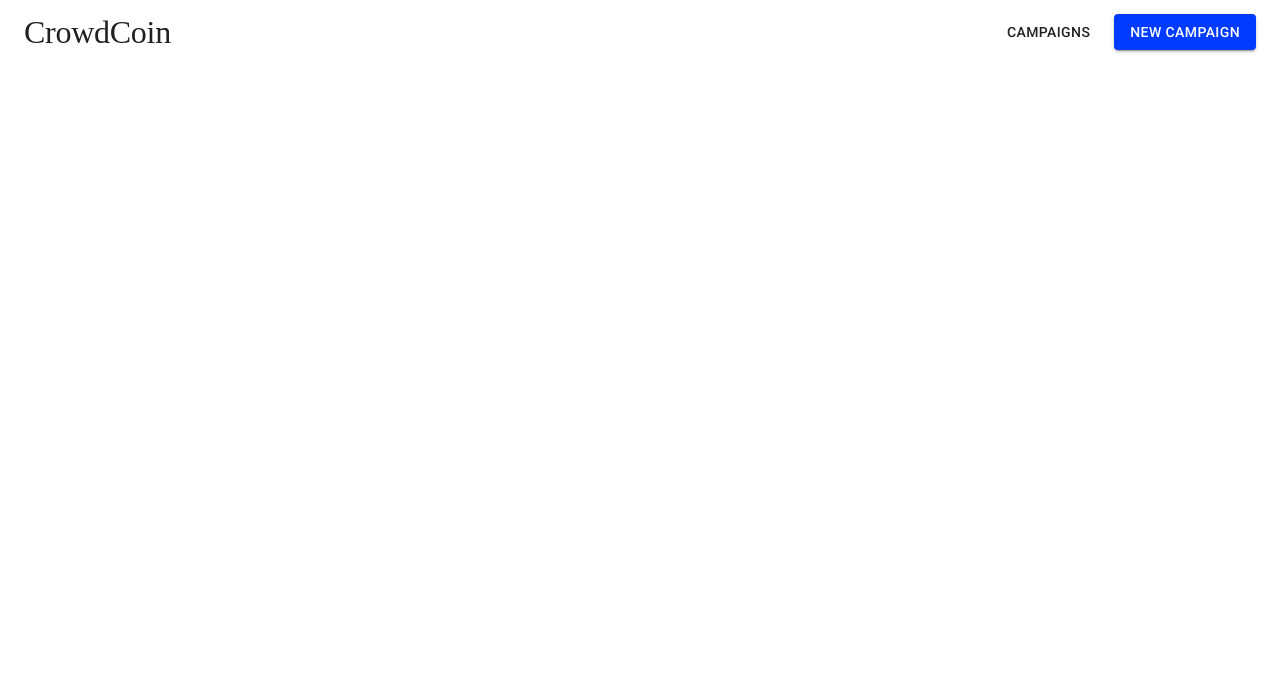
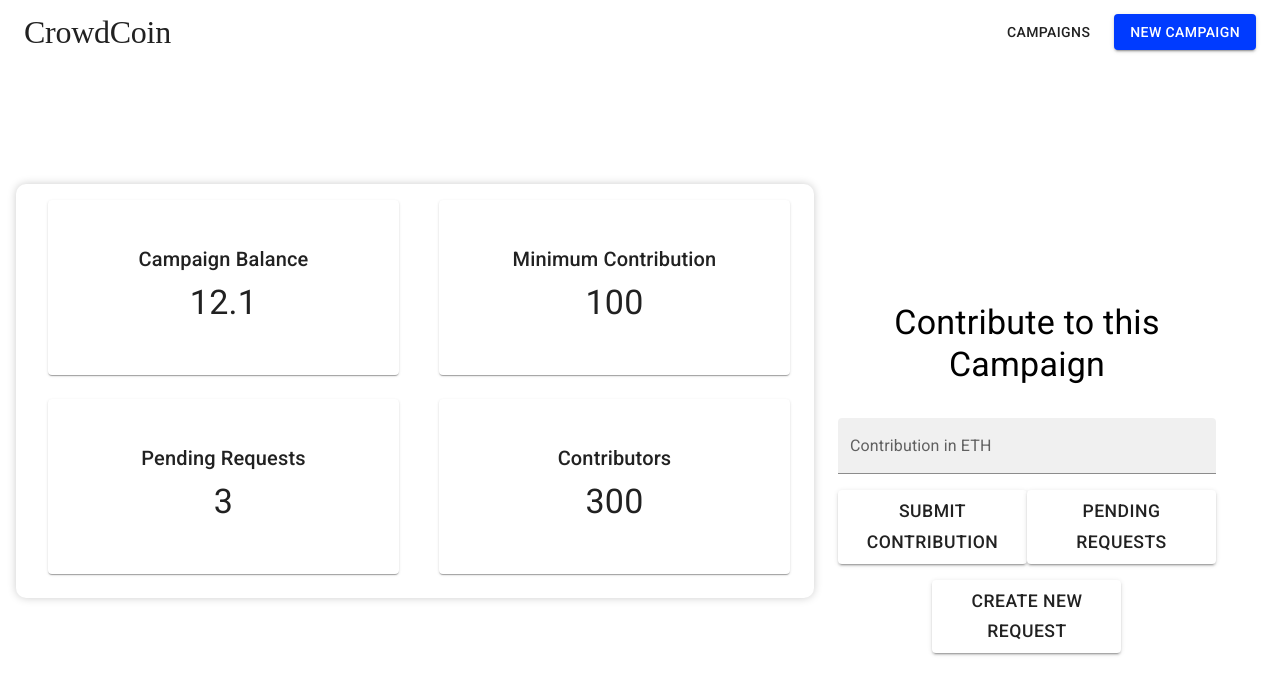
Before and after one commit to sam41306061/kickstarter-material-ui, a React (Create React App) app: page /create/campdash in a window 1280 px wide. Shown: the top 694 px of the page. Built offline with nearby package versions, Linux system fonts and the light colour scheme.

Commit message:
added Pending and Create Request page

```diff
--- a/src/App.js
+++ b/src/App.js
@@ -1,5 +1,5 @@
 import React from "react";
-import { BrowserRouter, Route, Routes, Link } from "react-router-dom";
+import { BrowserRouter, Route, Routes } from "react-router-dom";
 
 // ui components
 import Header from "./components/ui/Header";
@@ -8,6 +8,13 @@ import theme from "./components/ui/Theme";
 // components
 import LandingPage from "./components/LandingPage";
 import CreateCampaign from "./components/CreateCampaign";
+import CampDashboard from "./components/CampDashboard";
+import PendingRequests from "./components/PendingRequests";
+import CreateRequest from "./components/CreateRequests";
+
+
+
+
 
 // boilerplate materialui
 import { ThemeProvider } from "@mui/material";
@@ -19,7 +26,12 @@ function App() {
         <Header/>
         <Routes>
           <Route path="/" element={<LandingPage />} />
-          <Route path="/create" element={<CreateCampaign />} />
+          <Route path="/create" element={<CreateCampaign />}/>
+          <Route path="/create/campdash" element={<CampDashboard />} />
+          <Route path="/create/campdash/pending" element={<PendingRequests />} />
+          <Route path="/create/campdash/newrequest" element={<CreateRequest />} />
+
+
         </Routes>
       </BrowserRouter>
     </ThemeProvider>
--- /dev/null
+++ b/src/components/CampDashboard.js
@@ -0,0 +1,163 @@
+import React from "react";
+import {
+  Typography,
+  TextField,
+  Box,
+  Button,
+  Grid,
+  Card,
+  CardContent,
+} from "@mui/material";
+import { Link } from "react-router-dom";
+import { useTheme } from "@mui/material/styles";
+
+export default function CampDashboard() {
+  const theme = useTheme();
+  const styles = {
+    container: {
+      flexGrow: 1,
+      padding: theme.spacing(1),
+      marginTop: "10em",
+      padding: "2em",
+      backgroundColor: theme.palette.background.default,
+      textAlign: "center",
+      display: "flex",
+      flexDirection: "row",
+      alignItems: "flex-start",
+      justifyContent: "space-between",
+      height: "40em",
+    },
+    leftContainer: {
+      flexGrow: 1,
+      padding: theme.spacing(1),
+      backgroundColor: theme.palette.background.default,
+      textAlign: "center",
+      boxShadow: "0px 0px 8px 0px #ccc",
+      marginRight: theme.spacing(2),
+      borderRadius: "10px",
+    },
+    rightContainer: {
+      display: "flex",
+      padding: theme.spacing(1),
+  backgroundColor: theme.palette.background.default,
+  textAlign: "center",
+  marginRight: theme.spacing(2),
+  width: "60%",
+  height: 350,
+  justifyContent: "center",
+  alignItems: "center"
+    },
+    title: {
+      marginBottom: theme.spacing(2),
+      marginTop: "3em",
+    },
+    textField: {
+      marginTop: theme.spacing(2),
+    },
+    button: {
+      marginTop: theme.spacing(2),
+      width: "50%",
+      fontSize: "1.1em",
+    },
+    card: {
+      height: 175,
+      display: "flex",
+      flexDirection: "column",
+      justifyContent: "center",
+      alignItems: "center",
+      marginRight: theme.spacing(2),
+      marginBottom: theme.spacing(2),
+    },
+  };
+
+  return (
+    <Box sx={styles.container}>
+      <Grid
+        container
+        rowSpacing={1}
+        columnSpacing={{ xs: 1, sm: 2, md: 3 }}
+        sx={styles.leftContainer}
+      >
+        <Grid item xs={6}>
+          <Card sx={styles.card}>
+            <CardContent>
+              <Typography variant="h6" gutterBottom>
+                Campaign Balance
+              </Typography>
+              <Typography variant="h4">12.1</Typography>
+            </CardContent>
+          </Card>
+        </Grid>
+        <Grid item xs={6}>
+          <Card sx={styles.card}>
+            <CardContent>
+              <Typography variant="h6" gutterBottom>
+                Minimum Contribution
+              </Typography>
+              <Typography variant="h4">100</Typography>
+            </CardContent>
+          </Card>
+        </Grid>
+        <Grid item xs={6}>
+          <Card sx={styles.card}>
+            <CardContent>
+              <Typography variant="h6" gutterBottom>
+                Pending Requests
+              </Typography>
+              <Typography variant="h4">3</Typography>
+            </CardContent>
+          </Card>
+        </Grid>
+        <Grid item xs={6}>
+          <Card sx={styles.card}>
+            <CardContent>
+              <Typography variant="h6" gutterBottom>
+                Contributors
+              </Typography>
+              <Typography variant="h4">300</Typography>
+            </CardContent>
+          </Card>
+        </Grid>
+      </Grid>
+      <Grid
+        sx={styles.rightContainer}
+        item
+        xs={6}
+        sm={6}
+        container
+      >
+        <Typography variant="h4" sx={styles.title}>
+          Contribute to this Campaign
+        </Typography>
+        <TextField
+          id="filled-basic"
+          label="Contribution in ETH"
+          variant="filled"
+          fullWidth
+          sx={styles.textField}
+        />
+        <Button sx={styles.button} variant="contained" color="primary">
+          Submit Contribution
+        </Button>
+        <Button
+          component={Link}
+          to="./pending"
+          sx={styles.button}
+          variant="contained"
+          color="primary"
+        >
+          Pending Requests
+        </Button>
+        <Button
+          component={Link}
+          to="./newrequest"
+          sx={styles.button}
+          variant="contained"
+          color="primary"
+        >
+          Create New Request
+        </Button>
+      </Grid>
+    </Box>
+  );
+}
--- a/src/components/CampaignList.js
+++ b/src/components/CampaignList.js
@@ -24,6 +24,7 @@ export default function CampaignList() {
     backgroundColor: "#efefef",
     height: "60vh",
     padding: "2rem",
+
   };
 
 
@@ -74,7 +75,15 @@ export default function CampaignList() {
           disableSelectionOnClick
           experimentalFeatures={{ newEditingApi: true }}
         />
-        <Button component={Link} to="./create"  variant="contained" color="primary" sx={{margin: "1em"}}> Create Campaign </Button> </Container>
+        <Button component={Link} to="./create"
+        variant="contained"
+        color="primary"
+        sx={{margin: "1em"}}> Create Campaign</Button>
+        <Button component={Link} to="./create/campdash"
+        variant="contained"
+        color="primary"
+        sx={{margin: "1em"}}> Existing Campaigns</Button>
+        </Container>
     </React.Fragment>
   );
 }
--- a/src/components/CreateCampaign.js
+++ b/src/components/CreateCampaign.js
@@ -1,19 +1,16 @@
 import React, { useState } from "react";
 import { TextField, Button, Typography } from "@mui/material";
-import { Container, Box } from '@mui/system';
+import { Container, Box } from "@mui/system";
 import { useTheme } from "@mui/material/styles";
 
 export default function CreateCampaign() {
-
   const [minimumContribution, setMinimumContribution] = useState("");
 
   const handleMinimumContributionChange = (event) => {
     setMinimumContribution(event.target.value);
   };
 
-  const handleCreateClick = () => {
-    // Handle create button click here
-  };
+  const handleCreateClick = () => {};
 
   const theme = useTheme();
 
@@ -42,7 +39,7 @@ export default function CreateCampaign() {
   return (
     <Container maxWidth="xl" sx={mainContainerStyle}>
       <Box sx={boxStyle}>
-      <Typography variant="h5">Create a Campaign</Typography>
+        <Typography variant="h5">Create a Campaign</Typography>
         <TextField
           id="minimum-contribution"
           label="Minimum Contribution (Wei)"
@@ -55,7 +52,7 @@ export default function CreateCampaign() {
           variant="contained"
           color="primary"
           onClick={handleCreateClick}
-          sx={{ marginTop: "1.75em", width: "12rem", background:"#87c442" }}
+          sx={{ marginTop: "1.75em", width: "12rem", background: "#87c442" }}
         >
           Create
         </Button>
--- /dev/null
+++ b/src/components/CreateRequests.js
@@ -0,0 +1,36 @@
+import * as React from 'react';
+
+// comp
+import { Typography, Box } from '@mui/material';
+
+
+// styles
+import { useTheme } from '@mui/material/styles';
+
+
+
+export default function  PendingRequests() {
+    const theme = useTheme();
+    const styles = {
+        root: {marginTop: "5em",
+        [theme.breakpoints.down("md")]: {
+          marginTop: "3em",
+        },
+        [theme.breakpoints.down("xs")]: {
+          marginTop: "2em",
+        },
+        display: "flex",
+        flexDirection: "row",
+        alignItems: "center",
+        justifyContent: "center",
+        backgroundColor: "#efefef",
+        height: "60vh",
+        padding: "2rem",
+    }
+}
+    return (
+       <Box sx={styles.root}>
+        <Typography>Create Requests</Typography>
+       </Box>
+    )
+}
--- /dev/null
+++ b/src/components/PendingRequests.js
@@ -0,0 +1,105 @@
+import * as React from 'react';
+
+// comp
+import { Typography, Box, Container, Button } from '@mui/material';
+import { DataGrid } from '@mui/x-data-grid';
+import { Link } from "react-router-dom";
+
+// styles
+import { useTheme } from '@mui/material/styles';
+
+// column data
+const columns = [
+  { field: 'id', headerName: 'ID', width: 90 },
+  {
+    field: 'firstName',
+    headerName: 'First name',
+    width: 150,
+    editable: true,
+  },
+  {
+    field: 'lastName',
+    headerName: 'Last name',
+    width: 150,
+    editable: true,
+  },
+  {
+    field: 'age',
+    headerName: 'Age',
+    type: 'number',
+    width: 110,
+    editable: true,
+  },
+  {
+    field: 'fullName',
+    headerName: 'Full name',
+    description: 'This column has a value getter and is not sortable.',
+    sortable: false,
+    width: 160,
+    valueGetter: (params) =>
+      `${params.row.firstName || ''} ${params.row.lastName || ''}`,
+  },
+];
+
+const rows = [
+  { id: 1, lastName: 'Snow', firstName: 'Jon', age: 35 },
+
+];
+
+export default function PendingRequests() {
+  const theme = useTheme();
+  const styles = {
+    root: {
+      marginTop: "8em",
+      [theme.breakpoints.down("md")]: {
+        marginTop: "3em",
+      },
+      [theme.breakpoints.down("xs")]: {
+        marginTop: "2em",
+      },
+      display: "flex",
+      alignItems: "center",
+      justifyContent: "center",
+      backgroundColor: "#ffffff",
+      height: "60vh",
+      padding: "2rem",
+    },
+    titleContainer: {
+      display: "flex",
+      alignItems: "center",
+    },
+    button: {
+      marginLeft: theme.spacing(2),
+    },
+  }
+
+
+  return (
+    <Container sx={styles.root}>
+      <Box sx={{ width: '100%'}}>
+        <Typography variant="h4" component="h1" sx={styles.title}>
+          Pending Requests
+        </Typography>
+        <Button component={Link} to="/create/campdash/newrequest" variant="contained" color="primary">
+          Add Request
+        </Button>
+        <Box>
+          <DataGrid
+            rows={rows}
+            columns={columns}
+            initialState={{
+              pagination: {
+                paginationModel: {
+                  pageSize: 5,
+                },
+              },
+            }}
+            pageSizeOptions={[5]}
+            checkboxSelection
+            disableRowSelectionOnClick
+          />
+        </Box>
+      </Box>
+    </Container>
+  );
+}
```
